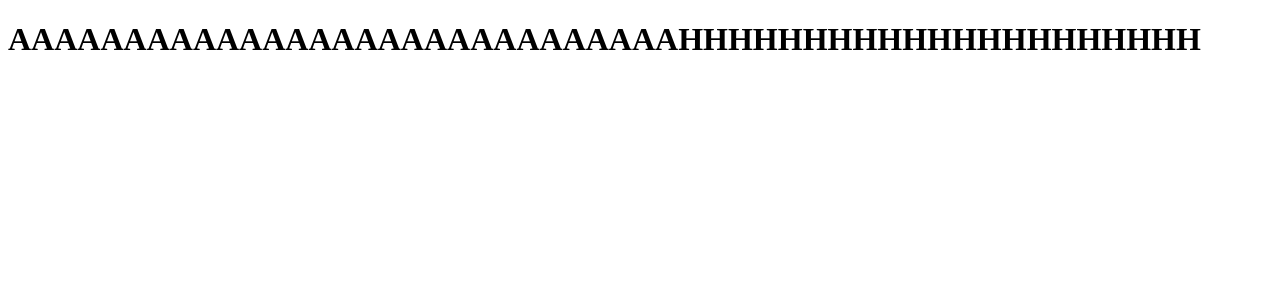
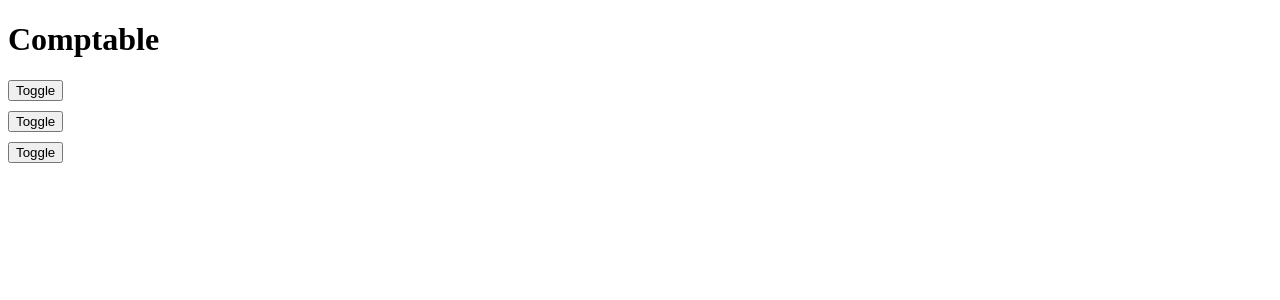
Before and after one commit to AdnenKhiari/Cabinet-Virtuel-Comptable, an Angular app: page / in a window 1280 px wide. Shown: the top 300 px of the page. Built offline with nearby package versions, Linux system fonts and the light colour scheme.

Commit message:
Added toggle + style changes

```diff
--- a/src/app/app.component.html
+++ b/src/app/app.component.html
@@ -1 +1,14 @@
-<h1>{{ title }}</h1>
+<h1>Comptable</h1>
+<app-notification-bar
+  [message]="'ERROR MSG'"
+  [type]="'danger'"
+  [icon]="
+    'https://static.vecteezy.com/system/resources/thumbnails/012/042/294/small/warning-sign-icon-transparent-background-free-png.png'
+  "></app-notification-bar>
+<app-notification-bar
+  [message]="'SUCCESS MSG'"
+  [type]="'success'"
+  [icon]="
+    'https://cdn1.iconfinder.com/data/icons/basic-ui-elements-black-round-line/304782/21-512.png'
+  "></app-notification-bar>
+<app-notification-bar [message]="'INFOMSG'" [type]="'info'"></app-notification-bar>
--- a/src/app/app.module.ts
+++ b/src/app/app.module.ts
@@ -3,10 +3,11 @@ import { BrowserModule } from '@angular/platform-browser'
 
 import { AppRoutingModule } from './app-routing.module'
 import { AppComponent } from './app.component'
+import { NotificationModule } from './notification/notification.module'
 
 @NgModule({
   declarations: [AppComponent],
-  imports: [BrowserModule, AppRoutingModule],
+  imports: [BrowserModule, AppRoutingModule, NotificationModule],
   providers: [],
   bootstrap: [AppComponent]
 })
--- a/src/app/notification/notification-bar/notification-bar.component.css
+++ b/src/app/notification/notification-bar/notification-bar.component.css
@@ -1,13 +1,23 @@
 img {
-  width: 50px;
+  width: 40px;
+  margin-right: 40px;
+  margin-left: 10px;
+  filter: invert(1);
+  filter: brightness(400);
 }
-
+h1 {
+  font-size: 30px;
+}
 .outer {
-  width: 500px;
-}
-
-.red {
-  background-color: var(--main-bg-color);
+  width: 300px;
+  padding: 10px;
+  margin: 10px;
+  box-shadow: 0 0 5px 0 rgba(0, 0, 0, 0.5);
+  display: flex;
+  flex-direction: row;
+  align-items: center;
+  border-radius: 20px;
+  font-family: Arial, Helvetica, sans-serif;
 }
 
 .danger {
@@ -23,5 +33,8 @@ img {
 .info {
   background: white;
   color: black;
-  box-shadow: 0 0 5px 0 rgba(0, 0, 0, 0.5);
 }
+
+button {
+  margin-bottom: 10px;
+}
--- a/src/app/notification/notification-bar/notification-bar.component.html
+++ b/src/app/notification/notification-bar/notification-bar.component.html
@@ -1,4 +1,10 @@
-<div [class]="type" class="outer">
-  <img [src]="icon" />
-  <p>{{ message }}</p>
+<button (click)="toggleVisibility()">Toggle</button>
+
+<div [hidden]="isHidden">
+  <div [class]="type" class="outer">
+    <img [src]="icon" />
+    {{ message }}
+  </div>
 </div>
+
+<br />
--- a/src/app/notification/notification-bar/notification-bar.component.ts
+++ b/src/app/notification/notification-bar/notification-bar.component.ts
@@ -10,6 +10,12 @@ export class NotificationBarComponent implements OnInit {
   @Input() icon!: String
   @Input() type!: String
 
+  isHidden = true
+
+  toggleVisibility() {
+    this.isHidden = !this.isHidden
+  }
+
   constructor() {}
 
   ngOnInit() {
```
Also changed, not shown: 1 other file (tests, documents, lock files or other folders).
